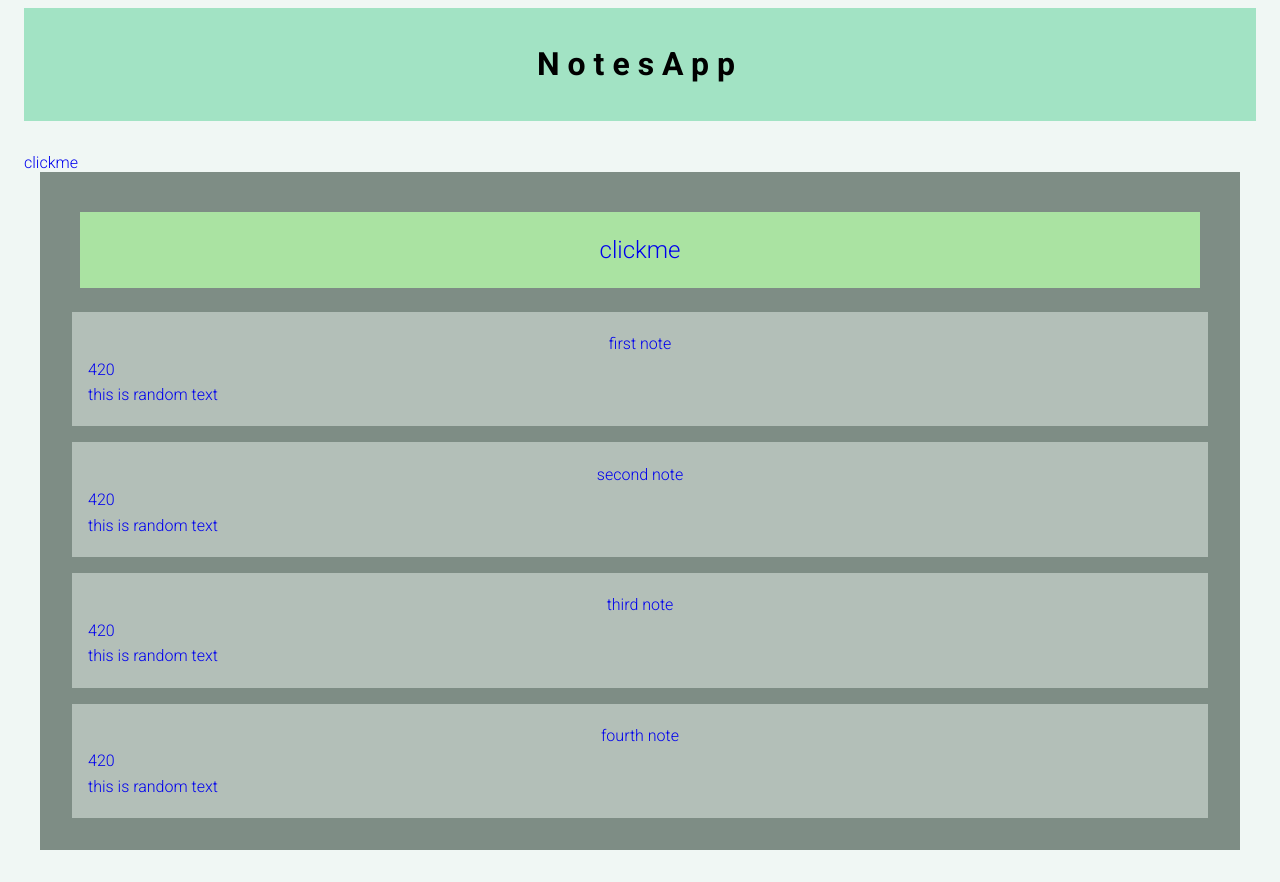
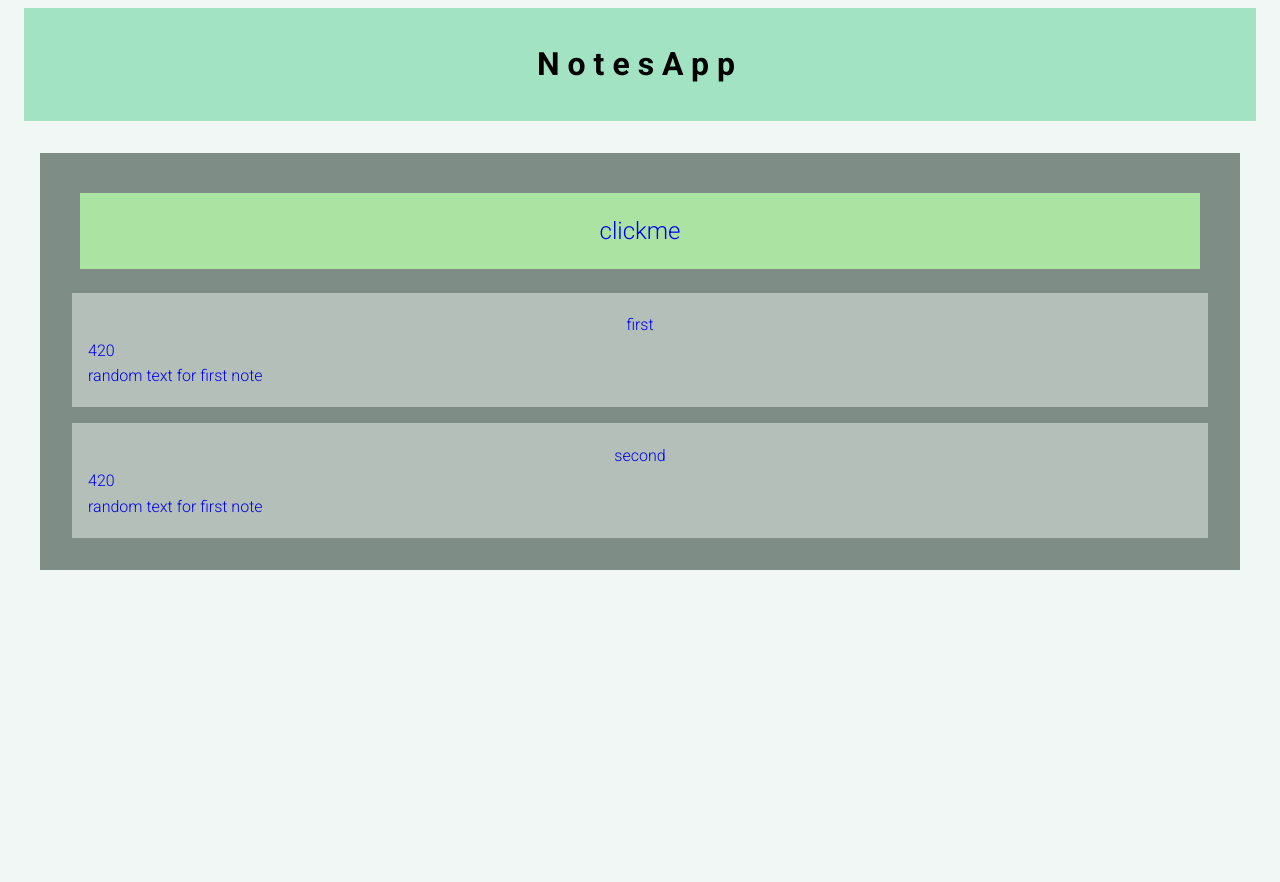
Before and after one commit to debanjanc01/note-it, an Angular app: page / in a window 1280 px wide. After the commit the page ends 800 px from the top, so only its background shows below. Built offline with nearby package versions, Linux system fonts and the light colour scheme.

Commit message:
local storage added

```diff
--- a/src/app/allnotes/allnotes.component.html
+++ b/src/app/allnotes/allnotes.component.html
@@ -1,6 +1,6 @@
 <div class="container">
   <a routerLink="create">
-    <div class="col newbtn" (click)="dosometing()">
+    <div class="col newbtn" >
       clickme
     </div>
   </a>
--- a/src/app/app.component.html
+++ b/src/app/app.component.html
@@ -2,9 +2,4 @@
 <header>
   <h1>NotesApp</h1>
 </header>
-<a routerLink="create">clickme</a>
-
-
-
-
 <router-outlet></router-outlet>
--- a/src/app/createnote/createnote.component.html
+++ b/src/app/createnote/createnote.component.html
@@ -1,3 +1,8 @@
-<p>
-  createnote works!
-</p>
+
+<form>
+  <h4>Title</h4>
+  <input type="text" #titleInput>
+  <h4>Text</h4>
+  <textarea name="" #textInput cols="30" rows="10"></textarea>
+  <input type="button" value="Submit" (click)="saveText(titleInput.value,textInput.value)">
+</form>
--- a/src/app/createnote/createnote.component.ts
+++ b/src/app/createnote/createnote.component.ts
@@ -1,4 +1,5 @@
 import { Component, OnInit } from '@angular/core';
+import { NotesService } from '../notes.service';
 
 @Component({
   selector: 'app-createnote',
@@ -7,9 +8,15 @@ import { Component, OnInit } from '@angular/core';
 })
 export class CreatenoteComponent implements OnInit {
 
-  constructor() { }
+  constructor(private notesService: NotesService) { }
 
   ngOnInit() {
   }
 
+  saveText(title,text){
+    console.log(title);
+    console.log(text);
+    this.notesService.saveNotes(title,text);
+
+  }
 }
--- a/src/app/notes.service.ts
+++ b/src/app/notes.service.ts
@@ -4,15 +4,30 @@ import {Notesclass} from '../app/notesclass';
   providedIn: 'root'
 })
 export class NotesService {
-  private note :Notesclass[];
-  constructor() { }
+  private note : Notesclass[];
+  private nextId: number;
+  constructor() {
+    let note1=new Notesclass(1,"first","random text for first note","today");
+    let note2=new Notesclass(2,"second","random text for first note","today");
+    this.note=[note1,note2];
+    this.nextId=3;
+    localStorage.setItem("notes",JSON.stringify(this.note));
+  }
 
-  getNotes(){
-    return[
-      {"id":1, "title":"first note", "text":"this is random text"},
-      {"id":2, "title":"second note", "text":"this is random text"},
-      {"id":3, "title":"third note", "text":"this is random text"},
-      {"id":4, "title":"fourth note", "text":"this is random text"}
-    ];
+  getNotes() : Notesclass[]{
+    return JSON.parse(localStorage.getItem("notes"));
+  }
+
+  private setLocalStorage(note: Notesclass[])
+  {
+    localStorage.setItem("notes",JSON.stringify(note));
+  }
+
+  saveNotes(title:string,text:string): void{
+    let note=new Notesclass(this.nextId,title,text,"bla");
+    this.note.push(note);
+    console.log(this.note);
+    this.setLocalStorage(this.note);
+
   }
 }
--- a/src/app/notesclass.ts
+++ b/src/app/notesclass.ts
@@ -5,7 +5,7 @@ export class Notesclass {
     text:string;
     date:string;
 
-    constructor(id,title,text,date)
+    constructor(id:number,title:string,text:string,date:string)
     {
         this.id=id;
         this.title=title;
```
